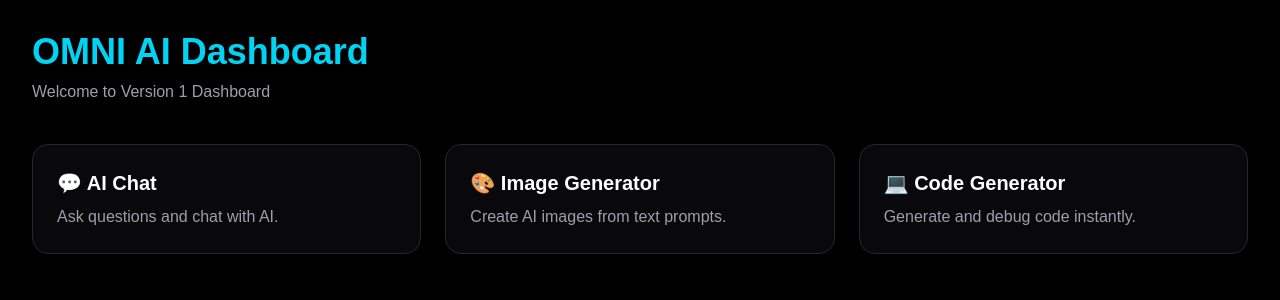
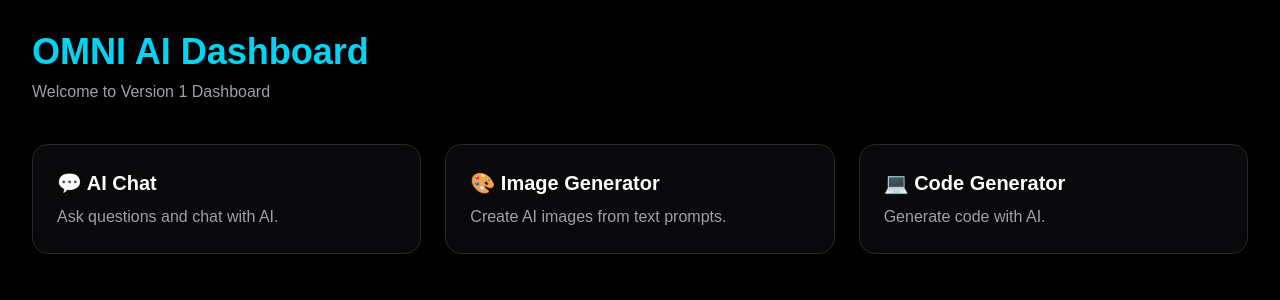
Before and after one commit to murthyAI/omni-ai, a Next.js app in the folder frontend/: page /dashboard in a window 1280 px wide. Shown: the top 300 px of the page. Built offline with nearby package versions, Linux system fonts and the light colour scheme.

Commit message:
Add navigation between OMNI AI pages

```diff
--- a/frontend/app/dashboard/page.tsx
+++ b/frontend/app/dashboard/page.tsx
@@ -1,3 +1,4 @@
+import Link from "next/link";
 export default function DashboardPage() {
   return (
     <main className="min-h-screen bg-black text-white p-8">
@@ -11,26 +12,35 @@ export default function DashboardPage() {
         </p>
 
         <div className="mt-10 grid gap-6 md:grid-cols-3">
-          <div className="rounded-2xl border border-zinc-800 bg-zinc-950 p-6">
+          <Link
+  href="/chat"
+  className="rounded-2xl border border-zinc-800 bg-zinc-950 p-6 hover:border-cyan-400 hover:bg-zinc-900"
+>
   <h2 className="text-xl font-bold">💬 AI Chat</h2>
   <p className="mt-2 text-zinc-400">
     Ask questions and chat with AI.
   </p>
-          </div>
+</Link>
 
-          <div className="rounded-2xl border border-zinc-800 bg-zinc-950 p-6">
+          <Link
+  href="/image"
+  className="rounded-2xl border border-zinc-800 bg-zinc-950 p-6 hover:border-cyan-400 hover:bg-zinc-900"
+>
   <h2 className="text-xl font-bold">🎨 Image Generator</h2>
   <p className="mt-2 text-zinc-400">
     Create AI images from text prompts.
   </p>
-          </div>
+</Link>
 
-          <div className="rounded-2xl border border-zinc-800 bg-zinc-950 p-6">
+          <Link
+  href="/code"
+  className="rounded-2xl border border-zinc-800 bg-zinc-950 p-6 hover:border-cyan-400 hover:bg-zinc-900"
+>
   <h2 className="text-xl font-bold">💻 Code Generator</h2>
   <p className="mt-2 text-zinc-400">
-              Generate and debug code instantly.
+    Generate code with AI.
   </p>
-          </div>
+</Link>
         </div>
       </div>
     </main>
--- a/frontend/app/page.tsx
+++ b/frontend/app/page.tsx
@@ -1,3 +1,6 @@
+"use client";
+
+import Link from "next/link";
 export default function Home() {
   return (
     <main className="min-h-screen bg-black text-white flex items-center justify-center px-6">
@@ -15,13 +18,19 @@ export default function Home() {
         </p>
 
         <div className="flex flex-col sm:flex-row gap-4 justify-center">
-          <button className="rounded-full bg-white px-6 py-3 font-semibold text-black hover:bg-zinc-200">
-            Start Building
-          </button>
+          <Link
+  href="/login"
+  className="rounded-full bg-white px-6 py-3 font-semibold text-black hover:bg-zinc-200"
+>
+  Start Building
+</Link>
 
-          <button className="rounded-full border border-zinc-700 px-6 py-3 font-semibold text-white hover:bg-zinc-900">
-            View Roadmap
-          </button>
+<Link
+  href="/dashboard"
+  className="rounded-full border border-zinc-700 px-6 py-3 font-semibold text-white hover:bg-zinc-900"
+>
+  View Roadmap
+</Link>
         </div>
 
         <p className="mt-10 text-sm text-zinc-500">
```
Lines whose indentation alone changed are shown as unchanged.
